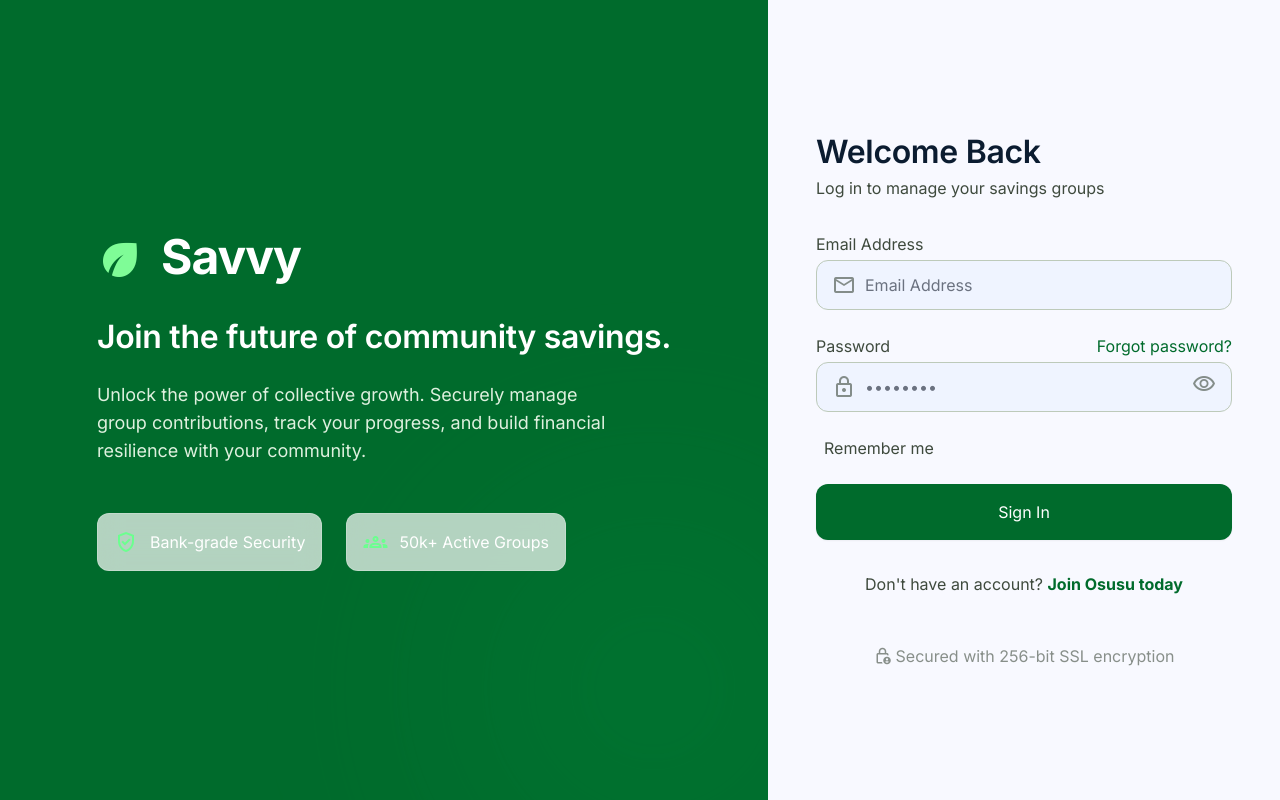
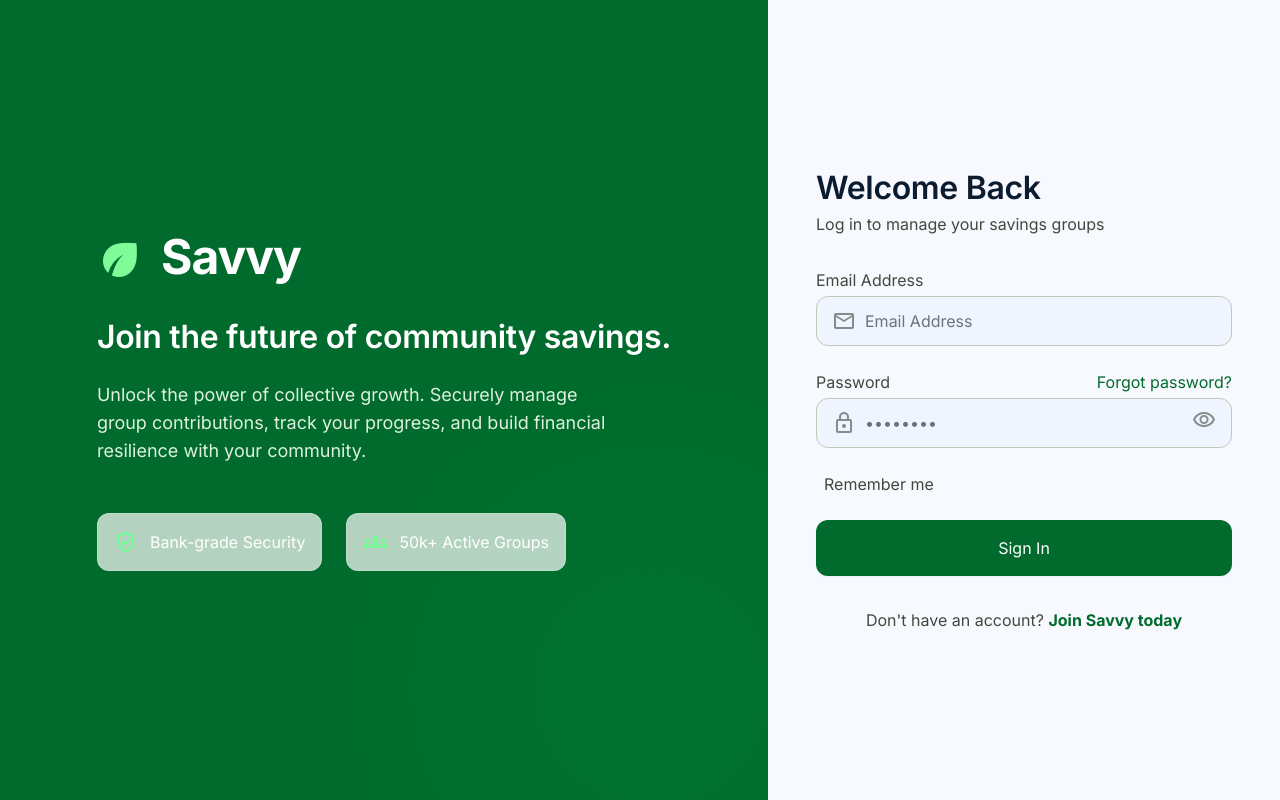
Before and after one commit to gentino/savvy_project, a Django app: page /accounts/login in a window 1280 px wide. Run offline with Django 5.2, Linux system fonts and the light colour scheme; some libraries are stand-ins or nearby versions.

Commit message:
commit on  templates  updated

```diff
--- a/templates/group/dashboard.html
+++ b/templates/group/dashboard.html
@@ -20,7 +20,7 @@
 <span class="material-symbols-outlined">group</span>
 <span class="font-label-sm">My Groups</span>
 </a>
-<a class="flex items-center gap-md px-md py-sm text-on-surface-variant hover:bg-surface-variant/50 rounded-xl transition-all" href="#">
+<a class="flex items-center gap-md px-md py-sm text-on-surface-variant hover:bg-surface-variant/50 rounded-xl transition-all" href="{% url 'wallet' %}">
 <span class="material-symbols-outlined">account_balance_wallet</span>
 <span class="font-label-sm">Wallet</span>
 </a>
@@ -243,7 +243,7 @@
 <span class="material-symbols-outlined">explore</span>
 <span class="font-label-xs">Groups</span>
 </a>
-<a class="flex flex-col items-center justify-center text-on-surface-variant active:bg-surface-container-high p-xs rounded-lg transition-all" href="#">
+<a class="flex flex-col items-center justify-center text-on-surface-variant active:bg-surface-container-high p-xs rounded-lg transition-all" href="{% url 'wallet' %}">
 <span class="material-symbols-outlined">wallet</span>
 <span class="font-label-xs">Wallet</span>
 </a>
--- a/templates/registration/login.html
+++ b/templates/registration/login.html
@@ -81,12 +81,9 @@
 </form>
 
 <footer class="mt-xl text-center">
-<p class="font-body-md text-on-surface-variant">Don't have an account? <a class="text-primary font-bold hover:underline transition-all" href="{% url 'register' %}">Join Osusu today</a></p>
+<p class="font-body-md text-on-surface-variant">Don't have an account? <a class="text-primary font-bold hover:underline transition-all" href="{% url 'register' %}">Join Savvy today</a></p>
 </footer><!-- Security Note -->
-<div class="mt-xxl flex items-center justify-center gap-xs text-on-surface-variant opacity-60">
-<span class="material-symbols-outlined text-[18px]">lock_person</span>
-<span class="font-label-xs">Secured with 256-bit SSL encryption</span>
-</div>
+
 </div>
 </section>
 </main>
--- a/templates/registration/register.html
+++ b/templates/registration/register.html
@@ -10,7 +10,7 @@
 <div class="inline-flex items-center justify-center w-16 h-16 rounded-2xl bg-surface-container-high text-primary mb-md shadow-sm">
 <span class="material-symbols-outlined text-4xl" style="font-variation-settings: 'FILL' 1;">groups</span>
 </div>
-<h1 class="font-headline-lg text-headline-lg text-primary">Join Osusu</h1>
+<h1 class="font-headline-lg text-headline-lg text-primary">Join Savvy</h1>
 <p class="font-body-md text-body-md text-on-surface-variant mt-base">Start building wealth with your community today.</p>
 </div>
 <!-- Registration Form Card -->
```
